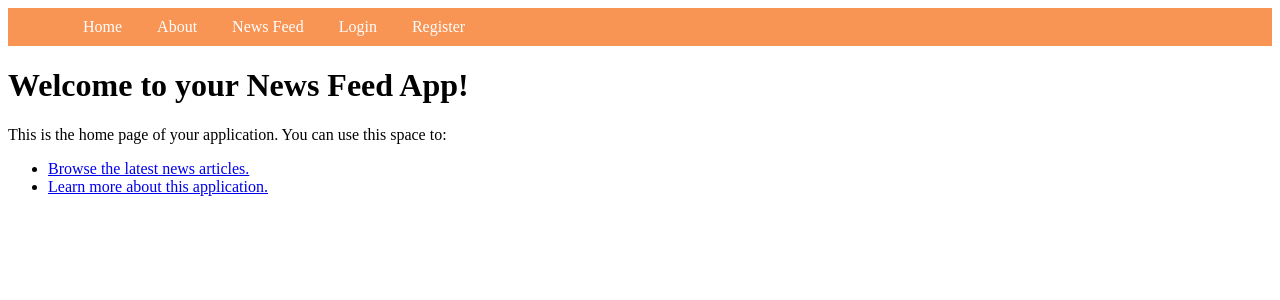
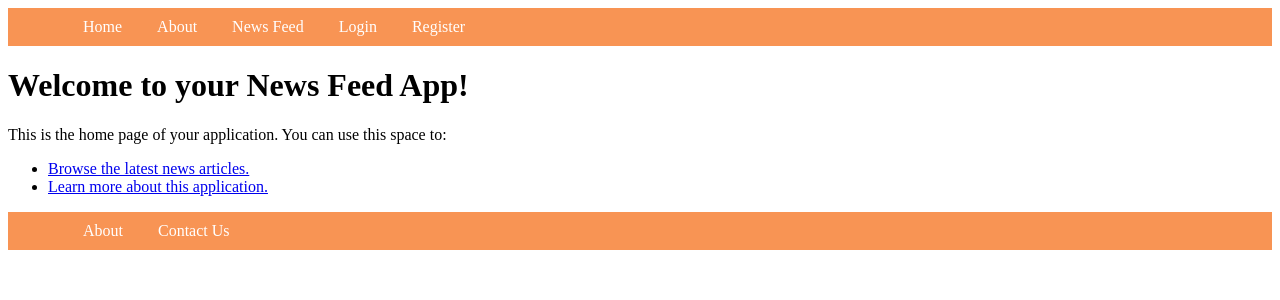
Before and after one commit to Xaclew/newsfeed-app, a React (Create React App) app: page / in a window 1280 px wide. Shown: the top 300 px of the page. Built offline with nearby package versions, Linux system fonts and the light colour scheme.

Commit message:
Add files via upload
Added Footer.

```diff
--- a/src/App.js
+++ b/src/App.js
@@ -8,6 +8,7 @@ import Login from './components/Login';
 import Registration from './components/Registration';
 import Dashboard from './components/Dashboard';
 import NavigationBar from './components/NavigationBar';
+import Footer from './components/Footer';
 import './styles/App.css';
 import {AuthProvider} from './context/AuthContext';
 
@@ -46,6 +47,7 @@ const [theme, setTheme] = useState(availableThemes.light);
           <Route path="/register" element={<Registration />} />
           <Route path="/dashboard" element={<Dashboard />} />
         </Routes>
+        <Footer/>
       </BrowserRouter>
       </AuthProvider>
     </ThemeContext.Provider>
--- /dev/null
+++ b/src/components/Footer.js
@@ -0,0 +1,22 @@
+import { Link } from "react-router-dom";
+import '../styles/Footer.css';
+
+
+function Footer() {
+
+
+    return (
+      <nav className="footer">
+        <ul>
+          <li key="about">
+            <Link to="/about">About</Link>
+          </li>
+          <li key="contact">
+            <Link to="/contact">Contact Us</Link>
+          </li>
+        </ul>
+      </nav>
+    );
+  }
+
+  export default Footer;
--- /dev/null
+++ b/src/styles/Footer.css
@@ -0,0 +1,39 @@
+.footer {
+    display: flex; /* Make the nav bar a flex container */
+    justify-content: space-between; /* Align items to the left and right */
+    align-items: center; /* Vertically center elements */
+    background-color: #f89454; /* Nice hue of orange */
+    padding: 10px;
+  }
+
+  .footer ul {
+    list-style: none; /* Remove default bullet points */
+    margin: 0; /* Remove default margin */
+  }
+
+  .footer li {
+    display: inline-block; /* Ensure elements are displayed horizontally */
+    margin-left: 15px; /* Add spacing between elements */
+  }
+
+  .footer li a {
+    color: #fff; /* Cream font color */
+    text-decoration: none;
+    padding: 5px 10px;
+  }
+
+  .footer li a:hover {
+    background-color: #f78547; /* Slightly darker orange on hover */
+  }
+
+  .footer li button {
+    background-color: transparent; /* Transparent background for button */
+    border: none; /* Remove default button border */
+    color: #fff; /* Cream font color */
+    cursor: pointer;
+    padding: 5px 10px;
+  }
+
+  .footer li button:hover {
+    background-color: #f78547; /* Same hover effect as links */
+  }
```
